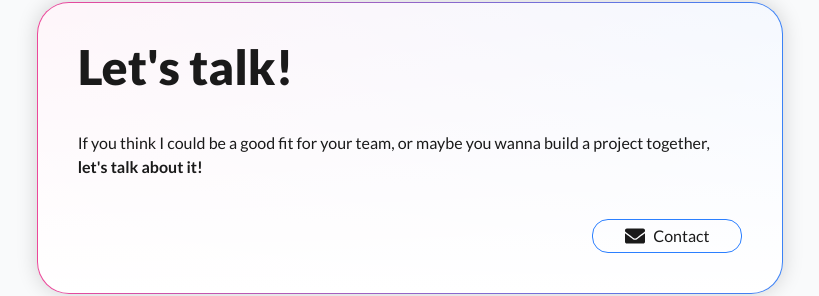
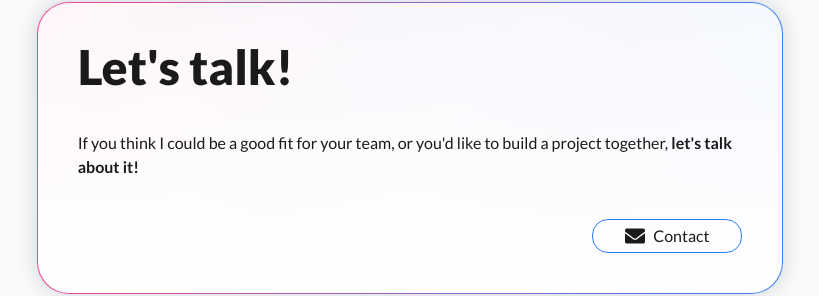
Before and after one commit to danielciciliani/portfolio, a React (Vite) app: page / in a window 1280 px wide. Shown: the part 4752-5048 px from the top of the page, without its empty margins (230-1049 px from the left). Built offline with nearby package versions, Linux system fonts and the light colour scheme; the HTML template or start-up script is replaced by a standard one.

Commit message:
chore: modify text in Contact

```diff
--- a/src/components/Contact/Contact.jsx
+++ b/src/components/Contact/Contact.jsx
@@ -9,7 +9,7 @@ function Contact({ children }) {
       <div className="flex flex-col cursor-pointer w-full">
         <h2 className="text-5xl font-extrabold">Let's talk!</h2>
         <p className="pt-10 pb-5">
-          If you think I could be a good fit for your team, or maybe you wanna
+          If you think I could be a good fit for your team, or you'd like to
           build a project together,
           <span className="font-bold">
             <a href={mailTo}> let's talk about it!</a>
```
